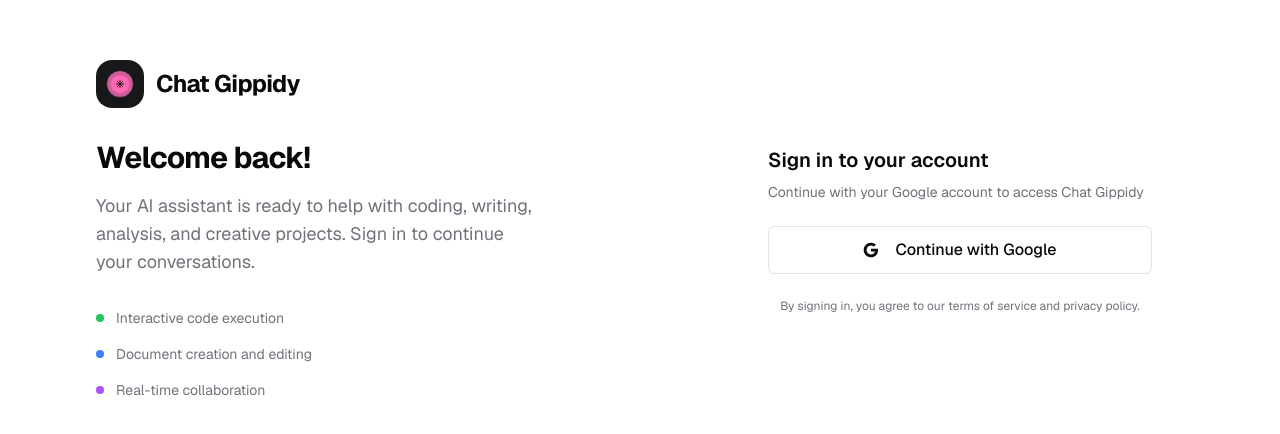
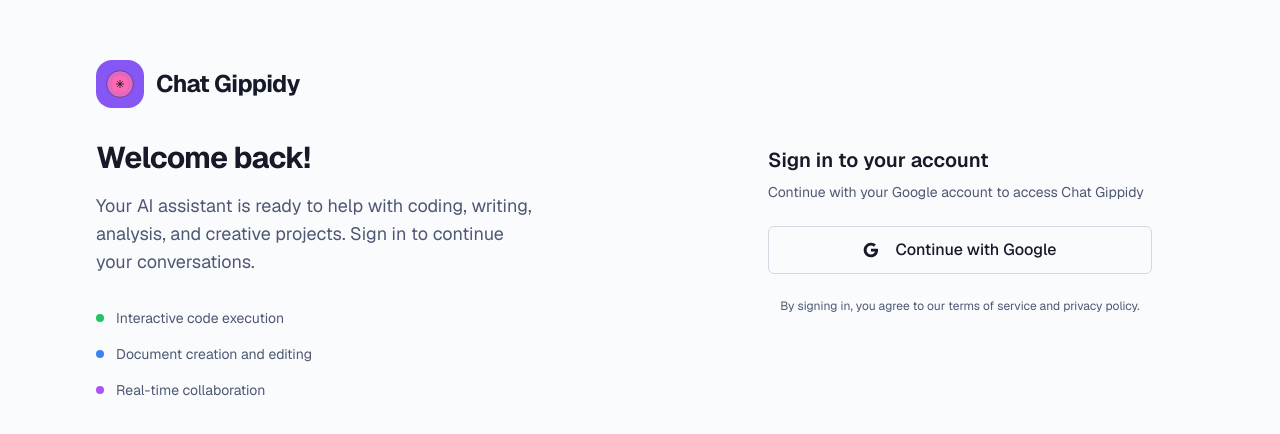
Before and after one commit to cartermp/gippidy, a Next.js app: page /login in a window 1280 px wide. Shown: the part 170-604 px from the top of the page. Built offline with nearby package versions, Linux system fonts and the light colour scheme.

Commit message:
Refresh visual styling and theme

```diff
--- a/app/(auth)/login/page.tsx
+++ b/app/(auth)/login/page.tsx
@@ -1,7 +1,7 @@
 'use client';
 
 import { useRouter } from 'next/navigation';
-import { FormEvent, useState, useTransition } from 'react';
+import { type FormEvent, useState, useTransition } from 'react';
 import { signIn } from 'next-auth/react';
 import { Button } from '@/components/ui/button';
 import { motion } from 'framer-motion';
@@ -134,11 +134,15 @@
                 </div>
 
                 <div className="space-y-2">
-                  <label className="text-xs font-medium text-muted-foreground">
+                  <label
+                    className="text-xs font-medium text-muted-foreground"
+                    htmlFor="access-code"
+                  >
                     Access code
                   </label>
                   <input
                     type="password"
+                    id="access-code"
                     value={accessCode}
                     onChange={(event) => setAccessCode(event.target.value)}
                     className="w-full rounded-lg border border-input bg-background px-3 py-2 text-sm focus-visible:outline-none focus-visible:ring-2 focus-visible:ring-ring"
--- a/app/globals.css
+++ b/app/globals.css
@@ -3,16 +3,16 @@
 @tailwind utilities;
 
 :root {
-    --foreground-rgb: 0, 0, 0;
-    --background-start-rgb: 214, 219, 220;
-    --background-end-rgb: 255, 255, 255;
+    --foreground-rgb: 23, 24, 32;
+    --background-start-rgb: 238, 242, 248;
+    --background-end-rgb: 232, 236, 245;
 }
 
 @media (prefers-color-scheme: dark) {
     :root {
-        --foreground-rgb: 255, 255, 255;
-        --background-start-rgb: 0, 0, 0;
-        --background-end-rgb: 0, 0, 0;
+        --foreground-rgb: 235, 238, 250;
+        --background-start-rgb: 8, 12, 24;
+        --background-end-rgb: 14, 18, 34;
     }
 }
 
@@ -24,73 +24,73 @@
 
 @layer base {
     :root {
-        --background: 0 0% 100%;
-        --foreground: 240 10% 3.9%;
-        --card: 0 0% 100%;
-        --card-foreground: 240 10% 3.9%;
-        --popover: 0 0% 100%;
-        --popover-foreground: 240 10% 3.9%;
-        --primary: 240 5.9% 10%;
+        --background: 222 42% 98.5%;
+        --foreground: 229 31% 12%;
+        --card: 220 40% 99.5%;
+        --card-foreground: 229 31% 12%;
+        --popover: 220 40% 99.5%;
+        --popover-foreground: 229 31% 12%;
+        --primary: 258 88% 65%;
         --primary-foreground: 0 0% 98%;
-        --secondary: 240 4.8% 95.9%;
-        --secondary-foreground: 240 5.9% 10%;
-        --muted: 240 4.8% 95.9%;
-        --muted-foreground: 240 3.8% 46.1%;
-        --accent: 240 4.8% 95.9%;
-        --accent-foreground: 240 5.9% 10%;
-        --destructive: 0 84.2% 60.2%;
+        --secondary: 196 76% 94%;
+        --secondary-foreground: 228 34% 16%;
+        --muted: 222 26% 92%;
+        --muted-foreground: 225 19% 38%;
+        --accent: 188 69% 90%;
+        --accent-foreground: 228 34% 16%;
+        --destructive: 0 72% 53%;
         --destructive-foreground: 0 0% 98%;
-        --border: 240 5.9% 90%;
-        --input: 240 5.9% 90%;
-        --ring: 240 10% 3.9%;
-        --chart-1: 12 76% 61%;
-        --chart-2: 173 58% 39%;
-        --chart-3: 197 37% 24%;
-        --chart-4: 43 74% 66%;
-        --chart-5: 27 87% 67%;
+        --border: 222 22% 86%;
+        --input: 222 22% 86%;
+        --ring: 258 88% 65%;
+        --chart-1: 255 72% 60%;
+        --chart-2: 192 65% 48%;
+        --chart-3: 34 84% 56%;
+        --chart-4: 154 48% 45%;
+        --chart-5: 12 82% 58%;
         --radius: 0.5rem;
-        --sidebar-background: 0 0% 98%;
-        --sidebar-foreground: 240 5.3% 26.1%;
-        --sidebar-primary: 240 5.9% 10%;
+        --sidebar-background: 222 42% 98.5%;
+        --sidebar-foreground: 229 31% 12%;
+        --sidebar-primary: 258 88% 65%;
         --sidebar-primary-foreground: 0 0% 98%;
-        --sidebar-accent: 240 4.8% 95.9%;
-        --sidebar-accent-foreground: 240 5.9% 10%;
-        --sidebar-border: 220 13% 91%;
-        --sidebar-ring: 217.2 91.2% 59.8%;
+        --sidebar-accent: 196 76% 94%;
+        --sidebar-accent-foreground: 228 34% 16%;
+        --sidebar-border: 222 22% 86%;
+        --sidebar-ring: 258 88% 65%;
     }
     .dark {
-        --background: 240 10% 3.9%;
-        --foreground: 0 0% 98%;
-        --card: 240 10% 3.9%;
-        --card-foreground: 0 0% 98%;
-        --popover: 240 10% 3.9%;
-        --popover-foreground: 0 0% 98%;
-        --primary: 0 0% 98%;
-        --primary-foreground: 240 5.9% 10%;
-        --secondary: 240 3.7% 15.9%;
-        --secondary-foreground: 0 0% 98%;
-        --muted: 240 3.7% 15.9%;
-        --muted-foreground: 240 5% 64.9%;
-        --accent: 240 3.7% 15.9%;
-        --accent-foreground: 0 0% 98%;
-        --destructive: 0 62.8% 30.6%;
-        --destructive-foreground: 0 0% 98%;
-        --border: 240 3.7% 15.9%;
-        --input: 240 3.7% 15.9%;
-        --ring: 240 4.9% 83.9%;
-        --chart-1: 220 70% 50%;
-        --chart-2: 160 60% 45%;
-        --chart-3: 30 80% 55%;
-        --chart-4: 280 65% 60%;
-        --chart-5: 340 75% 55%;
-        --sidebar-background: 240 5.9% 10%;
-        --sidebar-foreground: 240 4.8% 95.9%;
-        --sidebar-primary: 224.3 76.3% 48%;
-        --sidebar-primary-foreground: 0 0% 100%;
-        --sidebar-accent: 240 3.7% 15.9%;
-        --sidebar-accent-foreground: 240 4.8% 95.9%;
-        --sidebar-border: 240 3.7% 15.9%;
-        --sidebar-ring: 217.2 91.2% 59.8%;
+        --background: 230 32% 8%;
+        --foreground: 220 23% 96%;
+        --card: 230 30% 11%;
+        --card-foreground: 220 23% 96%;
+        --popover: 230 30% 11%;
+        --popover-foreground: 220 23% 96%;
+        --primary: 266 83% 72%;
+        --primary-foreground: 236 27% 12%;
+        --secondary: 220 24% 18%;
+        --secondary-foreground: 220 23% 96%;
+        --muted: 224 18% 18%;
+        --muted-foreground: 220 12% 72%;
+        --accent: 193 78% 32%;
+        --accent-foreground: 214 42% 92%;
+        --destructive: 3 83% 56%;
+        --destructive-foreground: 210 40% 98%;
+        --border: 220 18% 24%;
+        --input: 220 18% 24%;
+        --ring: 266 83% 72%;
+        --chart-1: 276 77% 72%;
+        --chart-2: 191 93% 44%;
+        --chart-3: 48 94% 58%;
+        --chart-4: 150 53% 45%;
+        --chart-5: 6 84% 63%;
+        --sidebar-background: 230 32% 8%;
+        --sidebar-foreground: 220 23% 96%;
+        --sidebar-primary: 266 83% 72%;
+        --sidebar-primary-foreground: 236 27% 12%;
+        --sidebar-accent: 220 24% 18%;
+        --sidebar-accent-foreground: 220 23% 96%;
+        --sidebar-border: 220 18% 24%;
+        --sidebar-ring: 266 83% 72%;
     }
 }
 
@@ -101,7 +101,38 @@
 
     body {
         @apply bg-background text-foreground;
+        position: relative;
+        min-height: 100vh;
+        isolation: isolate;
+        background-image:
+            radial-gradient(circle at 20% 20%, hsl(var(--primary)/0.16), transparent 32%),
+            radial-gradient(circle at 80% 8%, hsl(var(--accent)/0.18), transparent 28%),
+            radial-gradient(140% 80% at 50% 20%, hsl(var(--secondary)/0.24), transparent 60%),
+            linear-gradient(160deg, hsl(var(--background)) 0%, hsl(var(--background)/0.92) 40%, hsl(var(--background)) 100%);
+        background-attachment: fixed;
     }
+}
+
+body::before {
+    content: '';
+    position: fixed;
+    inset: 0;
+    z-index: -1;
+    pointer-events: none;
+    background-image: radial-gradient(circle at 24px 24px, hsl(var(--foreground)/0.05) 2px, transparent 0);
+    background-size: 140px 140px;
+    opacity: 0.65;
+    mix-blend-mode: soft-light;
+}
+
+body::after {
+    content: '';
+    position: fixed;
+    inset: 0;
+    z-index: -1;
+    pointer-events: none;
+    background: radial-gradient(60% 50% at 50% 10%, hsl(var(--primary)/0.08), transparent 55%);
+    filter: blur(32px);
 }
 
 .skeleton {
```
